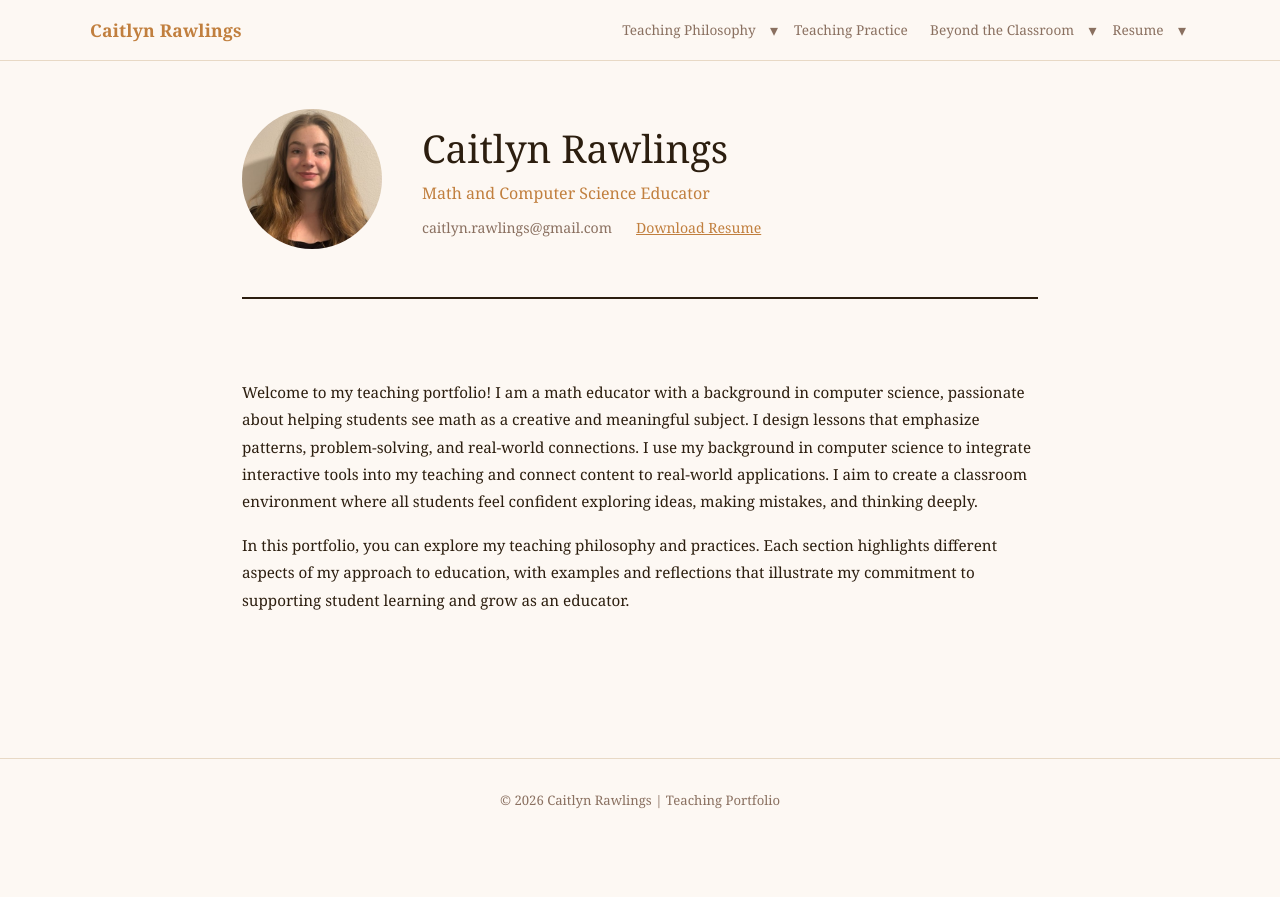
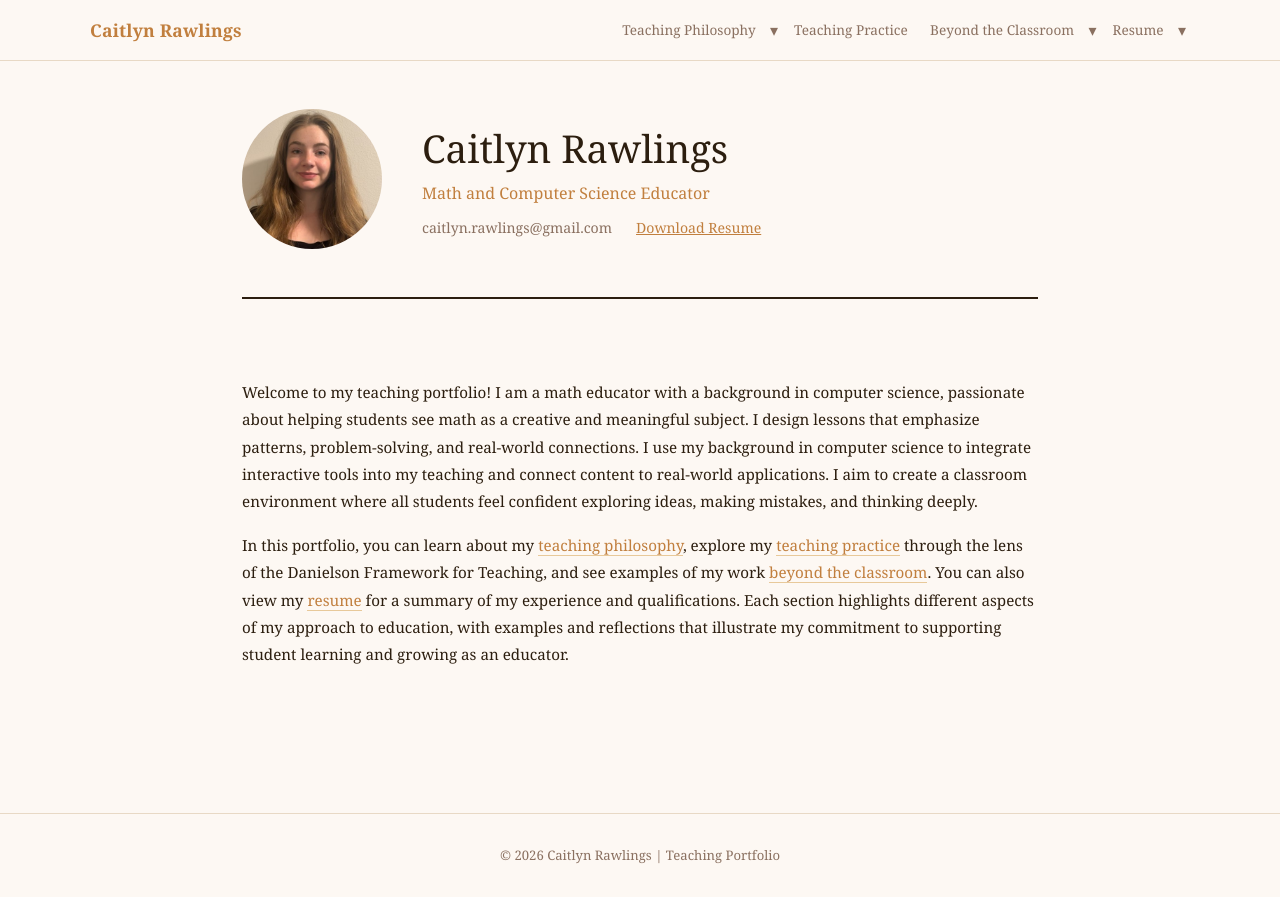
Before and after one commit to caitlynrawlings/EducationPortfolio, a Next.js app: page / in a window 1280 px wide. Shown: the top 897 px of the page. Before the commit the page ends 843 px from the top, so only its background shows below. Built offline with nearby package versions, Linux system fonts and the light colour scheme.

Commit message:
home page message update

```diff
--- a/app/page.tsx
+++ b/app/page.tsx
@@ -37,7 +37,8 @@ export default function Home() {
           Welcome to my teaching portfolio! I am a math educator with a background in computer science, passionate about helping students see math as a creative and meaningful subject. I design lessons that emphasize patterns, problem-solving, and real-world connections. I use my background in computer science to integrate interactive tools into my teaching and connect content to real-world applications. I aim to create a classroom environment where all students feel confident exploring ideas, making mistakes, and thinking deeply.
         </p>
         <p>
-          In this portfolio, you can explore my teaching philosophy and practices. Each section highlights different aspects of my approach to education, with examples and reflections that illustrate my commitment to supporting student learning and grow as an educator.
+          In this portfolio, you can learn about my <a href="/teaching-philosophy" className="simple-link">teaching philosophy</a>, explore my <a href="/teaching-practice" className="simple-link">teaching practice</a> through the lens of the Danielson Framework for Teaching, and see examples of my work <a href="/beyond-the-classroom" className="simple-link">beyond the classroom</a>. You can also view my <a href="/resume" className="simple-link">resume</a> for a summary of my experience and qualifications.
+          Each section highlights different aspects of my approach to education, with examples and reflections that illustrate my commitment to supporting student learning and growing as an educator.
         </p>
       </div>
 
```
